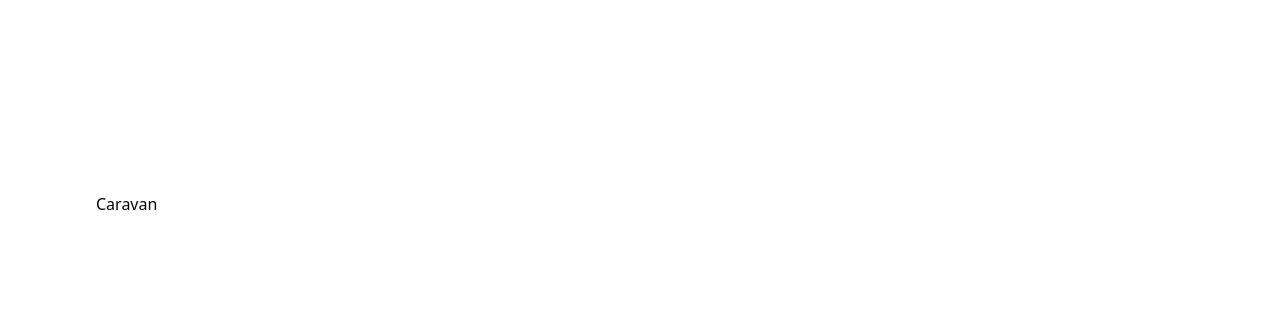
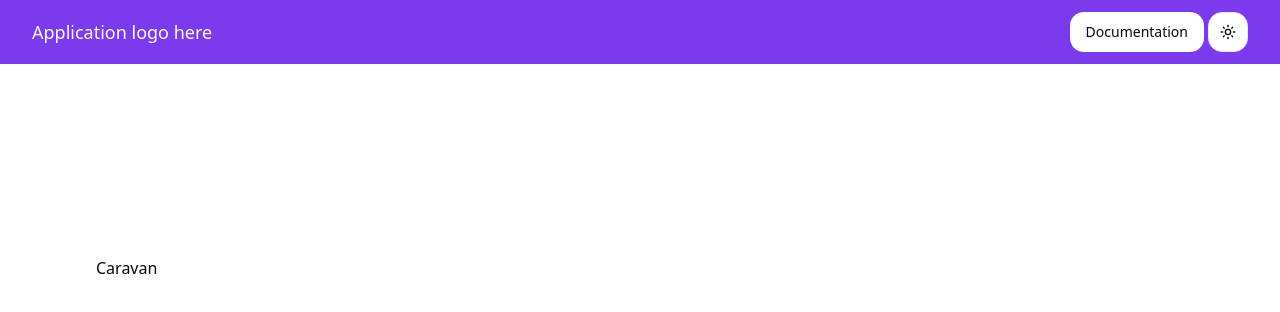
Before and after one commit to KaarleJ/caravan, a Next.js app in the folder caravan-client/: page / in a window 1280 px wide. Shown: the top 312 px of the page. Built offline with nearby package versions, Linux system fonts and the light colour scheme.

Commit message:
Added navbar and themechanger

```diff
--- a/caravan-client/src/app/layout.tsx
+++ b/caravan-client/src/app/layout.tsx
@@ -2,6 +2,8 @@ import type { Metadata } from "next";
 import { Inter as FontSans } from "next/font/google";
 import { cn } from "@/lib/utils";
 import "./globals.css";
+import Navbar from "@/components/Navbar";
+import { ThemeProvider } from "next-themes";
 
 const fontSans = FontSans({
   subsets: ["latin"],
@@ -9,8 +11,8 @@ const fontSans = FontSans({
 });
 
 export const metadata: Metadata = {
-  title: "Create Next App",
-  description: "Generated by create next app",
+  title: "Caravan",
+  description: "Share rides with your friends.",
 };
 
 export default function RootLayout({
@@ -20,13 +22,16 @@ export default function RootLayout({
 }>) {
   return (
     <html lang="en">
-      <body
-        className={cn(
-          "font-sans antialiased",
-          fontSans.variable
-        )}
-      >
-        {children}
+      <body className={cn("font-sans antialiased", fontSans.variable)}>
+        <ThemeProvider
+          attribute="class"
+          defaultTheme="system"
+          enableSystem
+          disableTransitionOnChange
+        >
+          <Navbar />
+          {children}
+        </ThemeProvider>
       </body>
     </html>
   );
```
